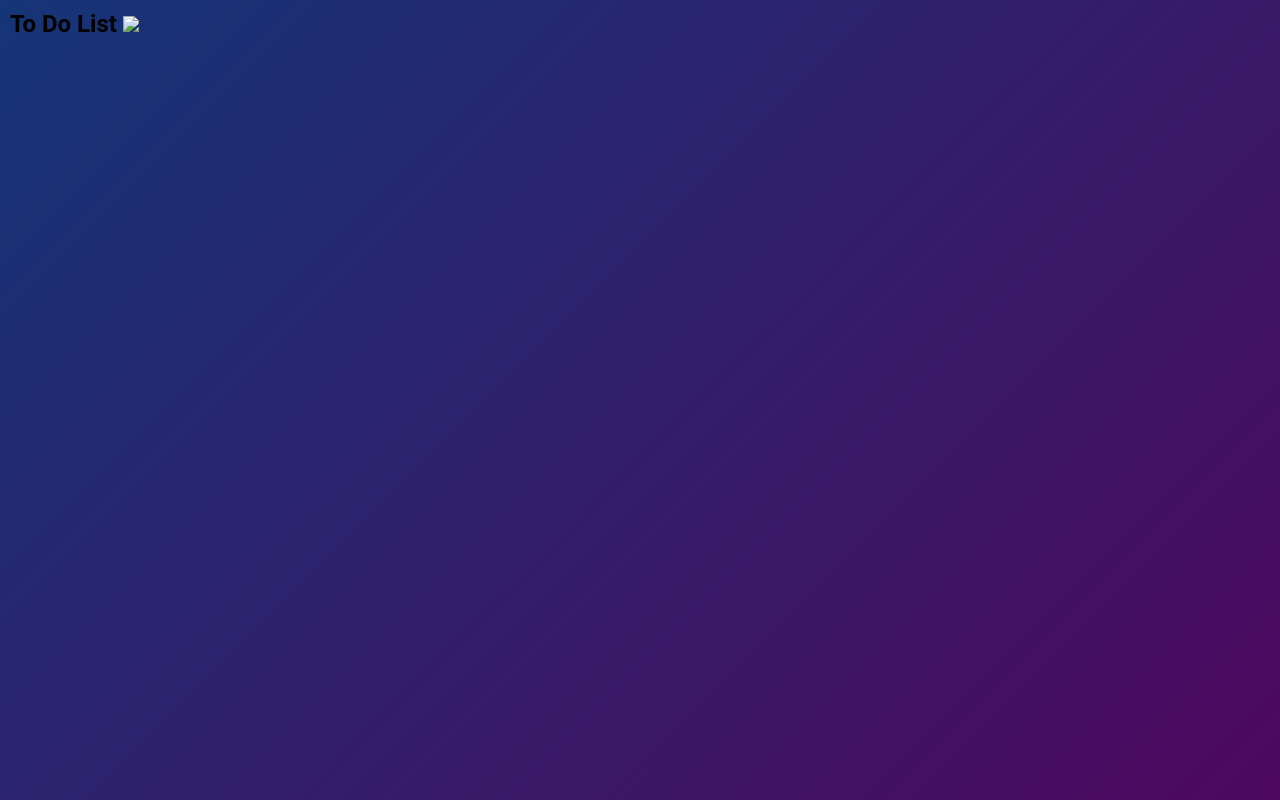
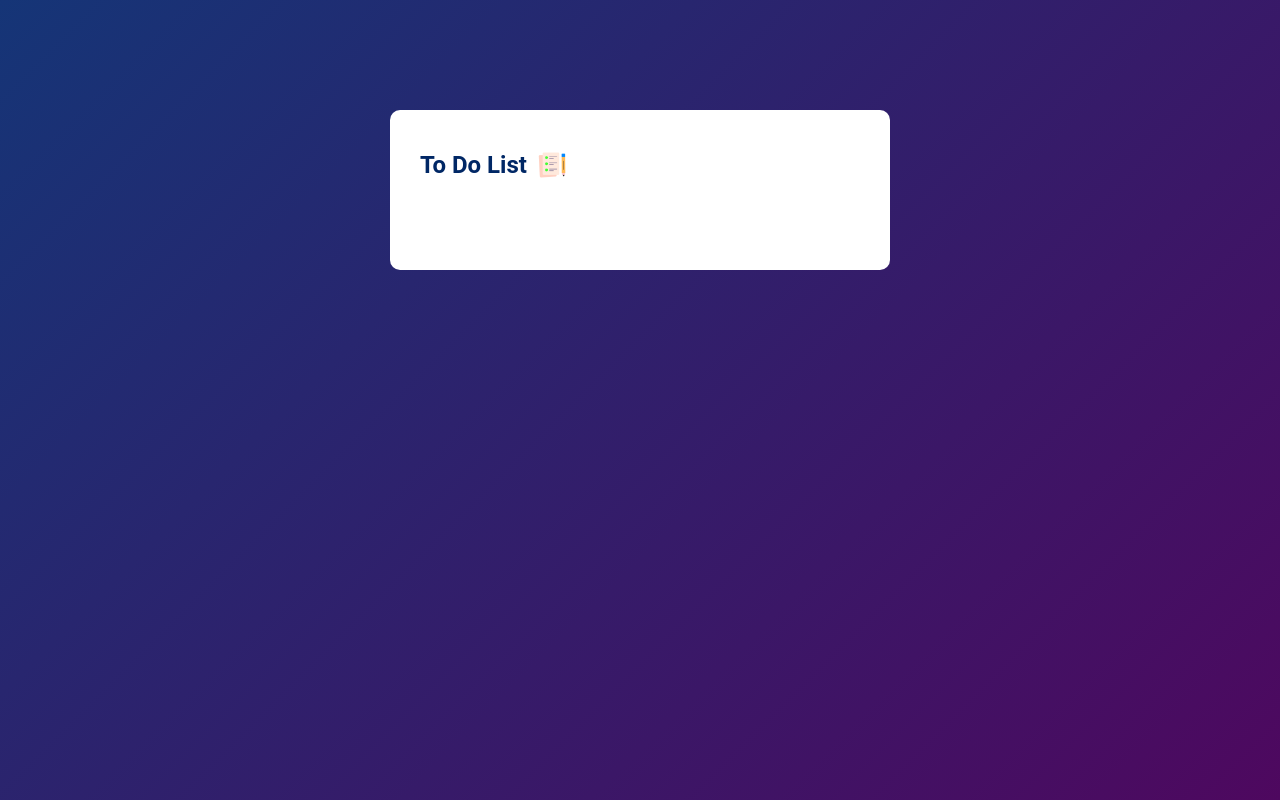
Before and after one commit to ericphamm/To-Do-List, a plain HTML site: page index.html in a window 1280 px wide. Drawn offline with Linux system fonts and the light colour scheme.

Commit message:
style.css

```diff
--- a/style.css
+++ b/style.css
@@ -10,3 +10,21 @@
 	background: linear-gradient(135deg, #153577, #4e085f);
 	padding: 10px;
 }
+.todo-app{
+	width: 100%;
+	max-width: 500px;
+	background: #fff;
+	padding: 40px 30px 70px;
+	margin: 100px auto 20px;
+	border-radius: 10px;
+}
+.todo-app h2{
+	color: #002765;
+	display: flex;
+	align-items: center;
+	margin-bottom: 20px;
+}
+.todo-app h2 img{
+	width: 30px;
+	margin-left: 10px;
+}
```
Also changed, not shown: images/checked.png (added), images/icon.png (added), images/unchecked.png (added).
